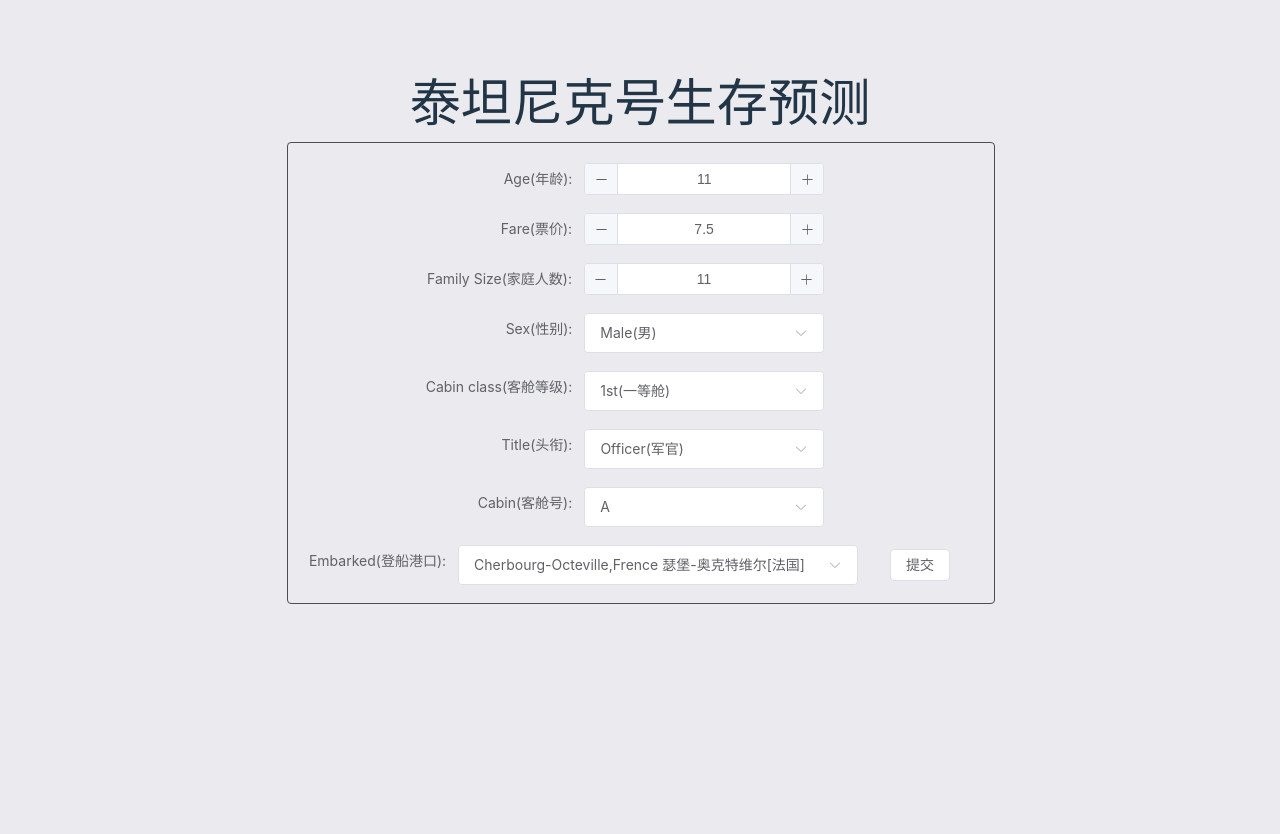
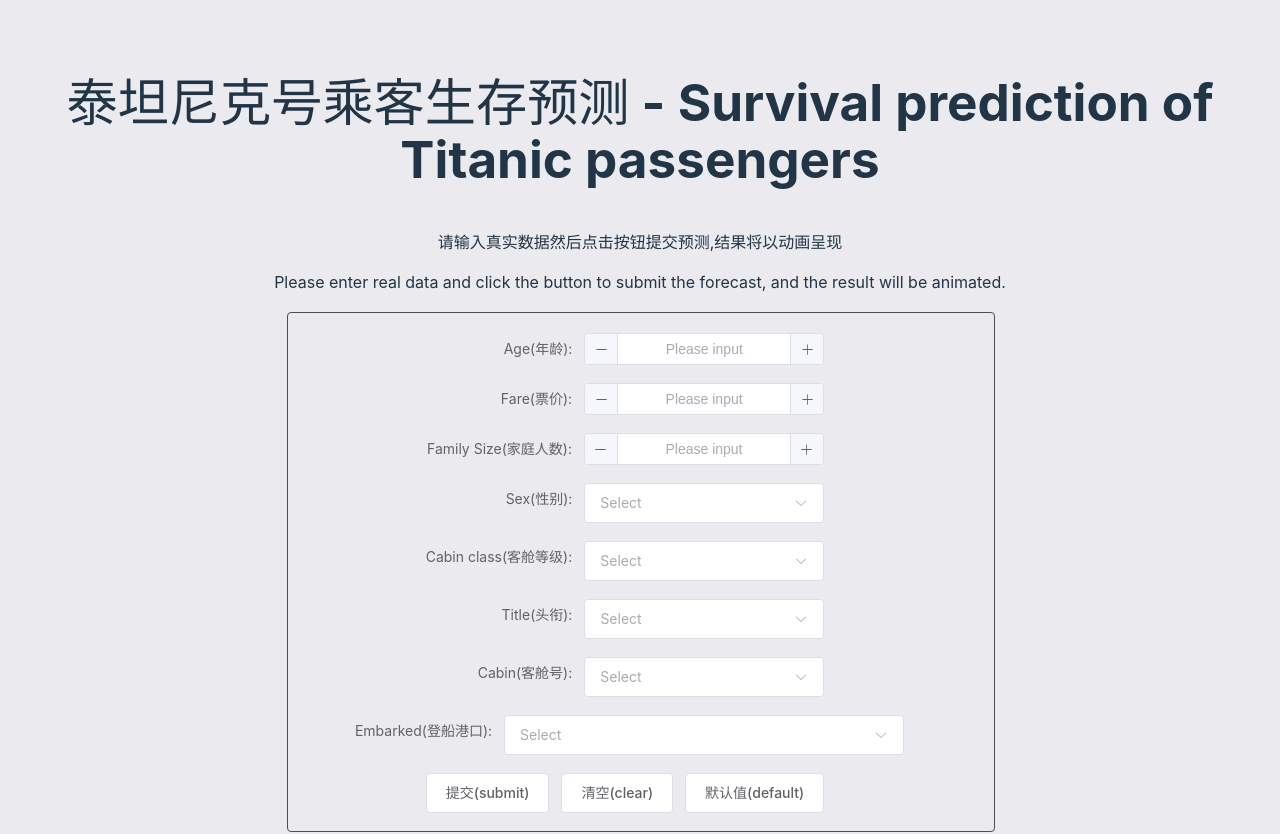
Before and after one commit to tianhuzong/Titanic, a Vue app in the folder vue/titan_web/: page / in a window 1280 px wide. Shown: the top 834 px of the page. Built offline with nearby package versions, Linux system fonts and the light colour scheme.

Commit message:
进行优化

```diff
--- a/vue/titan_web/src/components/Gate.vue
+++ b/vue/titan_web/src/components/Gate.vue
@@ -21,7 +21,9 @@
 <template>
     <el-container>
         <el-header id="header_id">
-            <h1>泰坦尼克号生存预测</h1>
+            <h1>泰坦尼克号乘客生存预测 - Survival prediction of Titanic passengers</h1>
+            <p>请输入真实数据然后点击按钮提交预测,结果将以动画呈现</p>
+            <p>Please enter real data and click the button to submit the forecast, and the result will be animated.</p>
         </el-header>
         <el-main>
             <div class="radius">
@@ -47,7 +49,7 @@
     width: 60%;
     border: 1px solid #4C4D4F;
     border-radius: 4px;
-    margin-top: 30px;
+    margin-top: 200px;
     margin-left: calc((100% - 60%) / 2);
     margin-bottom: 10px;
     padding-top: 20px;
--- a/vue/titan_web/src/components/Main.vue
+++ b/vue/titan_web/src/components/Main.vue
@@ -85,7 +85,9 @@
             </el-select>
         </el-form-item>
         <el-form-item>
-            <el-button @click="on_submit" id="submit_button" :disabled="submit_button_disable">提交</el-button>
+            <el-button @click="on_submit" id="submit_button" :disabled="submit_button_disable" size="large">提交(submit)</el-button>
+            <el-button @click="on_clear_value" id="clear_button" size="large">清空(clear)</el-button>
+            <el-button @click="default_value" id="default_button" size="large">默认值(default)</el-button>
         </el-form-item>
     </el-form>
 
@@ -207,7 +209,7 @@
         label: 'Unknown'
     }
 ];
-/*
+
 const sex =  ref();
 const age =  ref();
 const fare = ref();
@@ -216,8 +218,9 @@
 const name_title = ref();
 const cabin = ref();
 const family_size = ref();
-*/
+const submit_button_disable = ref(false);
 
+/*
 const sex = ref(1);
 const age = ref(11);
 const fare = ref(7.5);
@@ -228,6 +231,7 @@
 const family_size = ref(11);
 const submit_button_disable = ref(false);
 
+*/
 
 var {canvas, play} = useVideoPlayer();
 //console.log(canvas.value);
@@ -267,4 +271,36 @@
     }, 1000);
 }
 
+const on_clear_value = () => {
+    sex.value = undefined;
+    age.value = undefined;
+    fare.value = undefined;
+    embarked.value = undefined;
+    ticket_class.value = undefined;
+    name_title.value = undefined;
+    cabin.value = undefined;
+    family_size.value = undefined;
+
+}
+
+function all_not_undefind() {
+  // 检查每个 ref 的 value 是否存在且不为空
+  return [
+    sex, age, fare, embarked, ticket_class, name_title, cabin, family_size
+  ].every(r => r.value !== undefined && r.value !== null && r.value !== '');
+}
+
+function default_value() {
+    // 为每个 ref 的 value 赋默认值
+    sex.value = 1;
+    age.value = 11;
+    fare.value = 7.5;
+    embarked.value = 1;
+    ticket_class.value = 1;
+    name_title.value = "Officer";
+    cabin.value = "A";
+    family_size.value = 11;
+
+}
+
 </script>
--- a/vue/titan_web/src/useVideoPlayer.js
+++ b/vue/titan_web/src/useVideoPlayer.js
@@ -13,12 +13,6 @@
         if (callback === null) {
                 callback = () => {
                 console.log("视频播放结束");
-                var targetElement = document.getElementById('header_id');
-
-                // 使用scrollIntoView方法平滑滚动到目标元素
-                if (targetElement) {
-                    targetElement.scrollIntoView();
-                }
             };
         }
 
@@ -26,6 +20,12 @@
             callback();
             ctx.clearRect(0, 0, canvas.value.width, canvas.value.height);
             ctx = null;
+            var targetElement = document.getElementById('header_id');
+
+            // 使用scrollIntoView方法平滑滚动到目标元素
+            if (targetElement) {
+                targetElement.scrollIntoView({ behavior: 'smooth' });
+            }
 
         });
         var targetElement = document.getElementById('canvas_player');
@@ -62,7 +62,7 @@
       // 创建一个虚拟video元素
 
         videoEl = document.createElement("video");
-        videoEl.src = 'https://cn-sh-ct-01-09.bilivideo.com/upgcxcode/19/44/500001633034419/500001633034419-1-16.mp4?e=ig8euxZM2rNcNbRVhwdVhwdlhWdVhwdVhoNvNC8BqJIzNbfq9rVEuxTEnE8L5F6VnEsSTx0vkX8fqJeYTj_lta53NCM=&uipk=5&nbs=1&deadline=1724860551&gen=playurlv2&os=bcache&oi=2672513485&trid=000036302285362047b6a0459e5ffede9d70h&mid=0&platform=html5&og=cos&upsig=cfddedbcf530fc09a734bb6fc5f30f32&uparams=e,uipk,nbs,deadline,gen,os,oi,trid,mid,platform,og&cdnid=88209&bvc=vod&nettype=0&f=h_0_0&bw=64117&logo=80000000'; // 确保路径正确
+
 
         // 重要：由于浏览器限制自动播放问题，则需要使用无声播放即可实现自动播放
         videoEl.muted = false;
--- a/vue/titan_web/src/utils.js
+++ b/vue/titan_web/src/utils.js
@@ -32,6 +32,13 @@
     cabin, // 船舱号 A-T and U
     familySize // 家庭人数 包含自己
 ){
+    var are_they_definded = [
+        sex, age, fare, embarked, ticketClass, name, cabin, familySize
+    ].every(r => r !== undefined && r !== null && r !== '');
+    if (!are_they_definded){
+        ElMessage({message : "请填写所有必填项", type: "error"});
+        return null;
+    }
     var data = {
         sex: sex,
         age: age,
@@ -46,7 +53,6 @@
     var value = null;
     ElMessage("已发起请求,请等待");
     value =  fetchData(url, data);
-    console.log(value);
     if (value == null){
         ElMessage({message : "请求失败,请前往服务端查看", type: "error"});
         return null;
```
